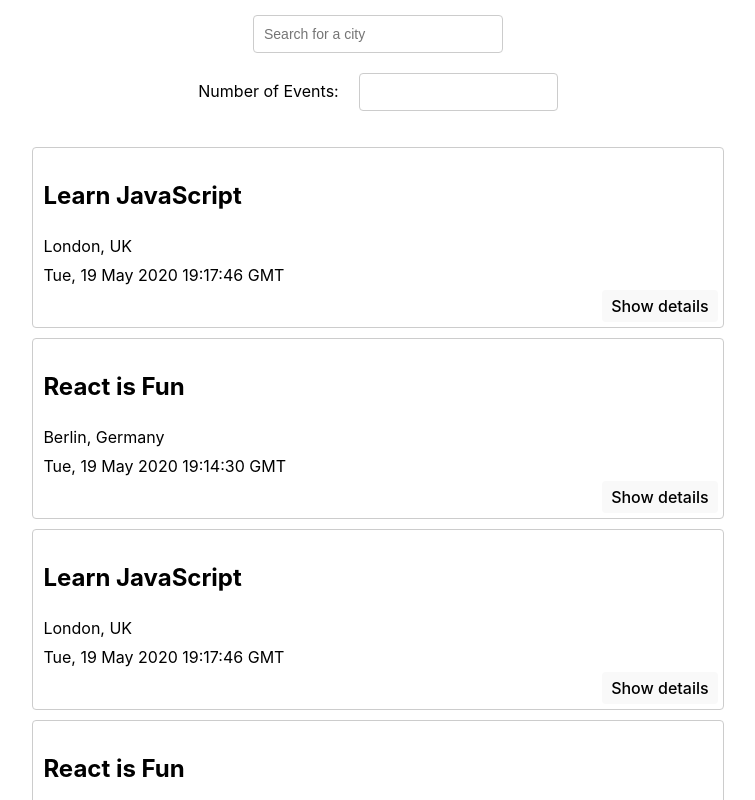
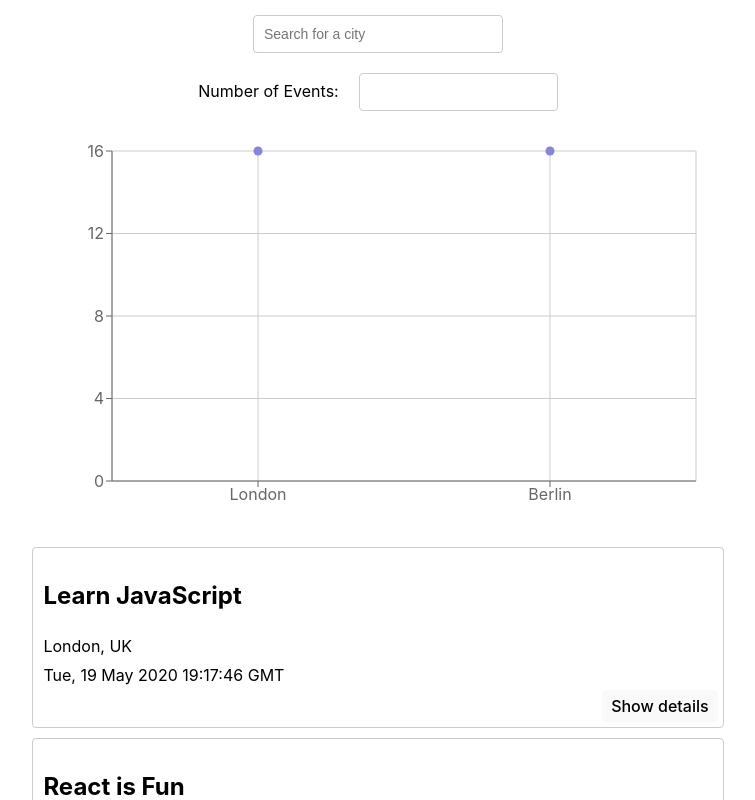
Before and after one commit to gone888/meet, a React (Vite) app: page / in a window 1280 px wide. Shown: the top 800 px of the page, without its empty margins (262-1017 px from the left). Built offline with nearby package versions, Linux system fonts and the light colour scheme.

Commit message:
graph update

```diff
--- a/package.json
+++ b/package.json
@@ -15,6 +15,7 @@
     "nprogress": "^0.2.0",
     "react": "^18.3.1",
     "react-dom": "^18.3.1",
+    "recharts": "^3.2.1",
     "vite-plugin-pwa": "^1.0.3",
     "workbox-core": "^7.3.0",
     "workbox-expiration": "^7.3.0",
--- a/src/App.jsx
+++ b/src/App.jsx
@@ -3,6 +3,7 @@
 import EventList from "./components/EventList";
 import CitySearch from "./components/CitySearch";
 import NumberOfEvents from "./components/NumberOfEvents";
+import CityEventsChart from "./components/CityEventsChart";
 import { InfoAlert, ErrorAlert, WarningAlert } from "./components/Alert";
 import "./App.css";
 
@@ -52,6 +53,7 @@
         setCurrentNOE={setCurrentNOE}
         setErrorAlert={setErrorAlert}
       />
+      <CityEventsChart allLocations={allLocations} events={events} />
       <EventList events={events} />
     </div>
   );
--- /dev/null
+++ b/src/components/CityEventsChart.jsx
@@ -0,0 +1,50 @@
+import { useState, useEffect } from "react";
+import {
+  ScatterChart,
+  Scatter,
+  XAxis,
+  YAxis,
+  CartesianGrid,
+  Tooltip,
+  ResponsiveContainer,
+} from "recharts";
+
+const CityEventsChart = ({ allLocations, events }) => {
+  const [data, setData] = useState([]);
+
+  useEffect(() => {
+    setData(getData());
+  }, [`${events}`]);
+
+  const getData = () => {
+    const data = allLocations.map((location) => {
+      const count = events.filter(
+        (event) => event.location === location
+      ).length;
+      const city = location.split(", ")[0];
+      return { city, count };
+    });
+    return data;
+  };
+
+  return (
+    <ResponsiveContainer width="99%" height={400}>
+      <ScatterChart
+        margin={{
+          top: 20,
+          right: 20,
+          bottom: 20,
+          left: 20,
+        }}
+      >
+        <CartesianGrid />
+        <XAxis type="category" dataKey="city" name="City" />
+        <YAxis type="number" dataKey="count" name="Number of events" />
+        <Tooltip cursor={{ strokeDasharray: "3 3" }} />
+        <Scatter name="A school" data={data} fill="#8884d8" />
+      </ScatterChart>
+    </ResponsiveContainer>
+  );
+};
+
+export default CityEventsChart;
```
Also changed, not shown: 1 other file (tests, documents, lock files or other folders).
